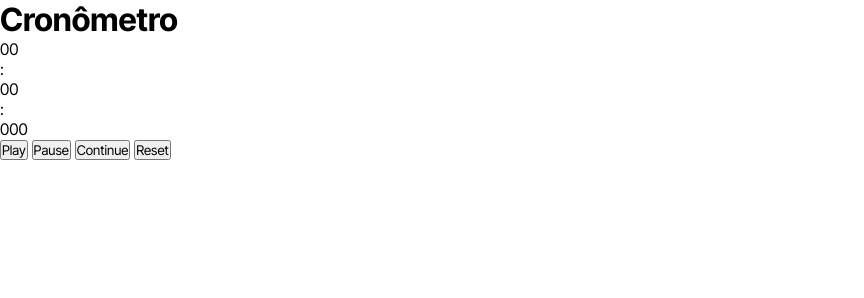
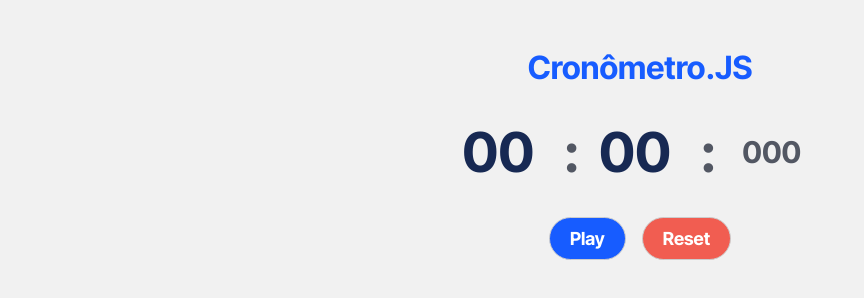
Before and after one commit to RafaelSantos7/Cronometro-JS, a plain HTML site: page index.html in a window 1280 px wide. Shown: the whole page, without its empty margins (0-864 px from the left). Drawn offline with Linux system fonts and the light colour scheme.

Commit message:
Estilizando do cronometro

```diff
--- a/CSS/style.css
+++ b/CSS/style.css
@@ -1,5 +1,16 @@
 /* Link font */
 @import url('https://fonts.googleapis.com/css2?family=Inter+Tight:wght@300;400;500;600;700&display=swap');
+
+:root {
+    --color-background: #f1f1f1;
+    --color-title: #175cff;
+    --color-timer: #333;
+    --color-time: #172953;
+    --color-separator: #525763;
+    --color-borderButton: #ccc;
+    --color-textBtn: #fff;
+    --color-resetBtn: #F15D51;
+}
 
 * {
     padding: 0;
@@ -8,3 +19,75 @@
 
     font-family: 'Inter Tight', sans-serif;
 }
+
+.container {
+     display: flex;
+     flex-direction: column;
+     align-items: center;
+     gap: 2rem;
+     padding-top: 3rem;
+     background-color: var(--color-background);
+     height: 100vh;
+}
+
+.container h1 {
+    color: var(--color-title);
+}
+
+.timer {
+    display: flex;
+    font-size: 55px;
+    font-weight: bold;
+    color: var(--color-timer);
+}
+
+.time {
+    display: flex;
+    align-items: center;
+    justify-content: center;
+    margin-right: 10px;
+    color: var(--color-time);
+    min-width: 90px;
+}
+
+.separator {
+    padding: 0 10px;
+    color: var(--color-separator);
+}
+#milliseconds {
+    font-size: 30px;
+    color: var(--color-separator);
+}
+
+.buttons {
+    display: flex;
+    gap: 1rem;
+}
+
+.btn {
+    padding: 10px 20px;
+    font-size: 18px;
+    font-weight: bold;
+    border-radius: 30px;
+    cursor: pointer;
+    border: 1px solid var(--color-borderButton);
+    transition: all 0.2s ease-in-out;
+}
+
+.btn:hover {
+    transform: scale(1.1); /* Aumenta o tamanho do botão quando passa o mouse encima*/
+}
+
+#startBtn {
+    background-color: var(--color-title);
+    color: var(--color-textBtn);
+}
+
+#pauseBtn, #resumeBtn {
+    display: none;
+}
+
+#resetBtn {
+    background-color: var(--color-resetBtn);
+    color: var(--color-textBtn);
+}
--- a/index.html
+++ b/index.html
@@ -9,22 +9,23 @@
 </head>
 <body>
     <div class="container">
-        <h1>Cronômetro</h1>
+        <h1>Cronômetro.JS</h1>
         <div class="timer">
             <div class="time" id="minutes">00</div>
             <div class="separator">:</div>
             <div class="time" id="seconds">00</div>
             <div class="separator">:</div>
-            <div class="time" id="miliseconds">000</div>
+            <div class="time" id="milliseconds">000</div>
+        </div>
+
+        <div class="buttons">
+            <button class="btn" id="startBtn">Play</button>
+            <button class="btn" id="pauseBtn">Pause</button>
+            <button class="btn" id="resumeBtn">Continue</button>
+            <button class="btn" id="resetBtn">Reset</button>
         </div>
     </div>
 
-    <div class="buttons">
-        <button class="btn" id="startBtn">Play</button>
-        <button class="btn" id="pauseBtn">Pause</button>
-        <button class="btn" id="resumeBtn">Continue</button>
-        <button class="btn" id="resetBtn">Reset</button>
-    </div>
 
     <script src="/js/script.js"></script>
 </body>
```
